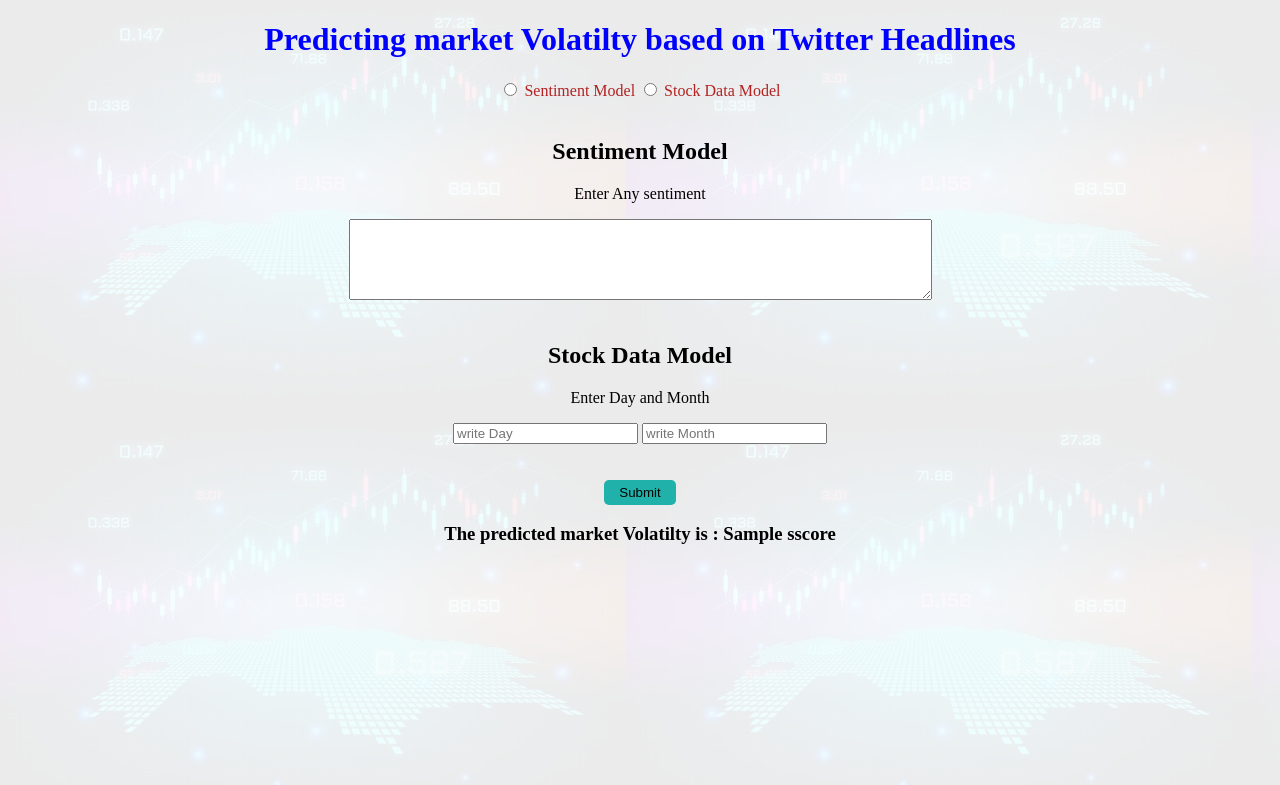
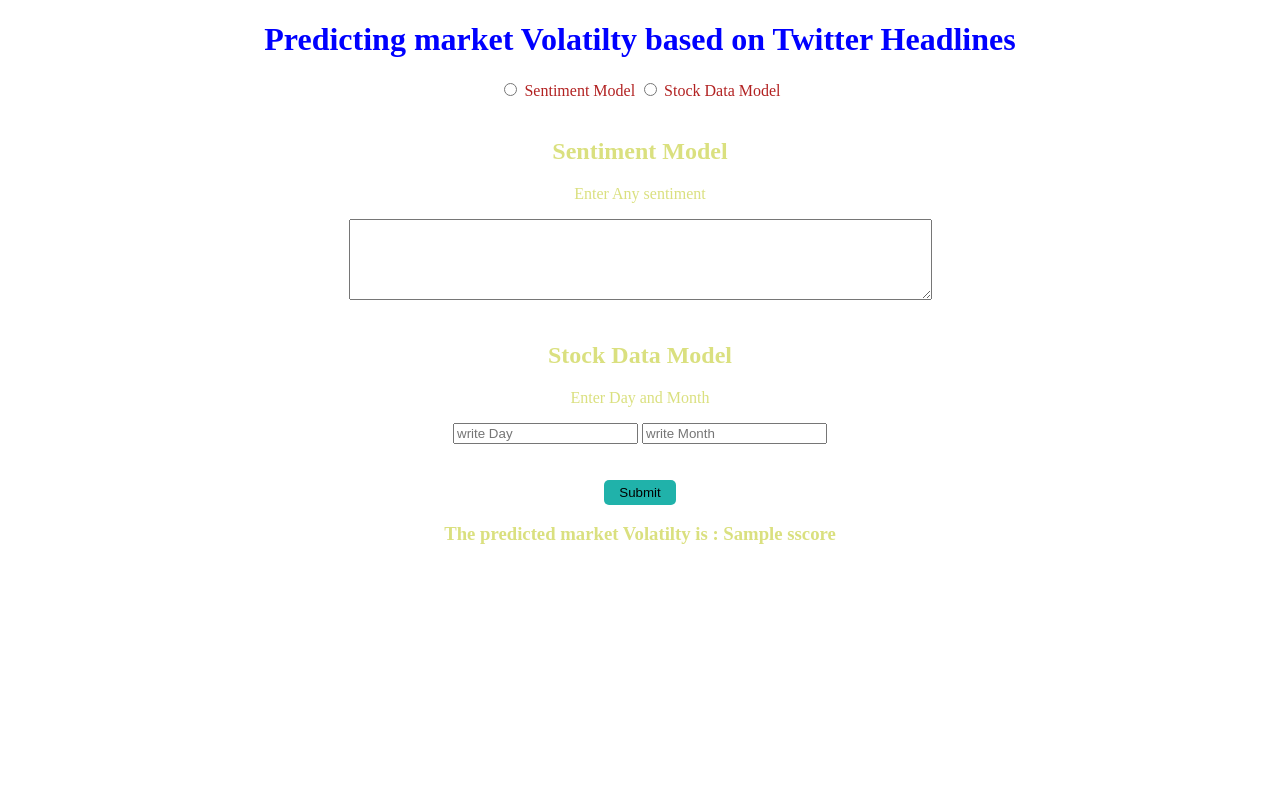
Before and after one commit to hadeelsameh/Predicting_Market_TeamB, a Flask app: template templates/index.html in a window 1280 px wide. Shown: the top 785 px of the page. Run offline with Flask 2, Linux system fonts and the light colour scheme; the template is opened without the code that fills it: most values are stand-ins (such as "Sample title", 1, 10 or a date in 2020).

Commit message:
Update index.html

```diff
--- a/templates/index.html
+++ b/templates/index.html
@@ -7,7 +7,7 @@
     <title>TeamB Deployment</title>
     <style>
         body{
-            background-image:url("images/img10.png");
+            color:rgb(218, 224, 127);
             text-align: center;}
         h1 { color:blue}
         label { color:firebrick}
```
